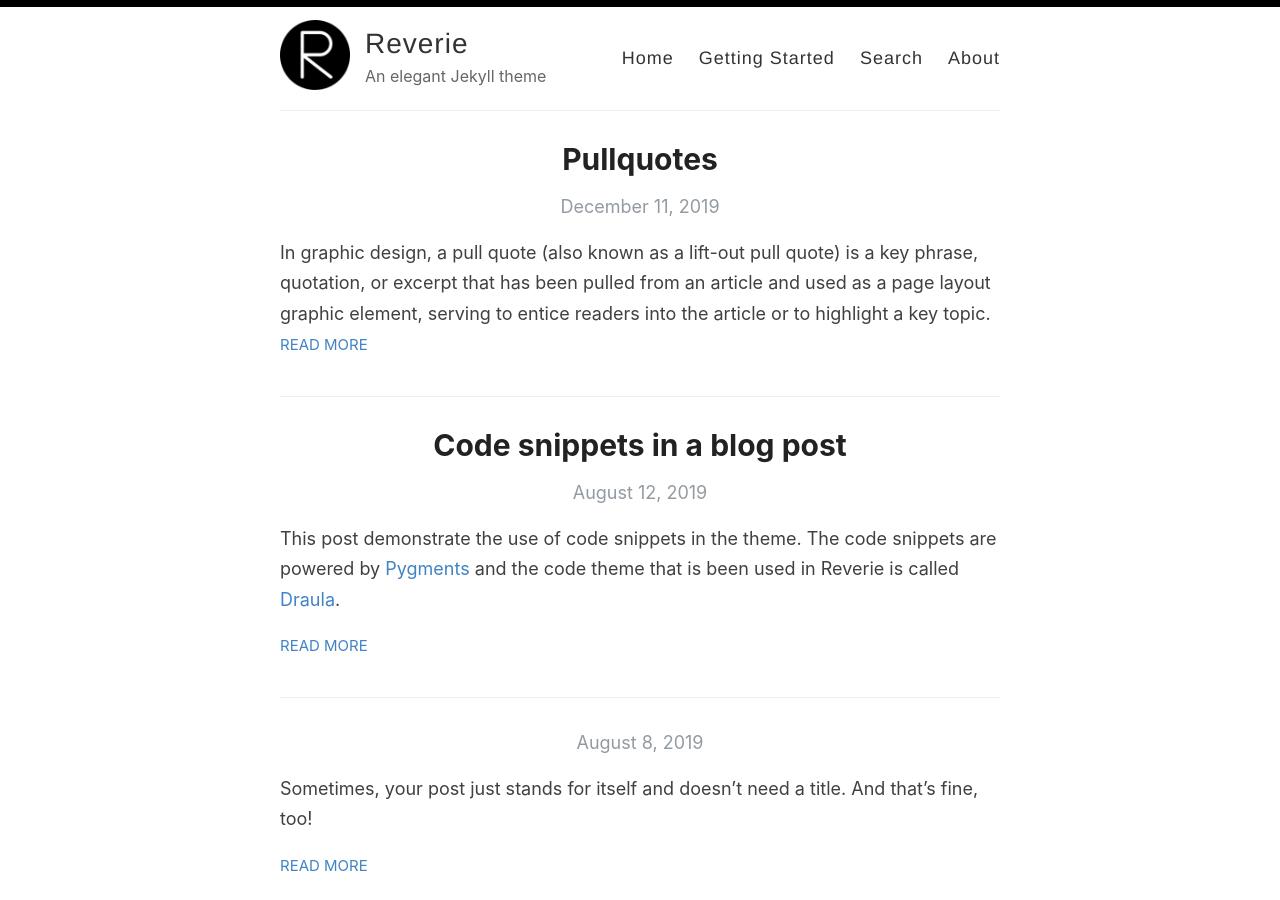
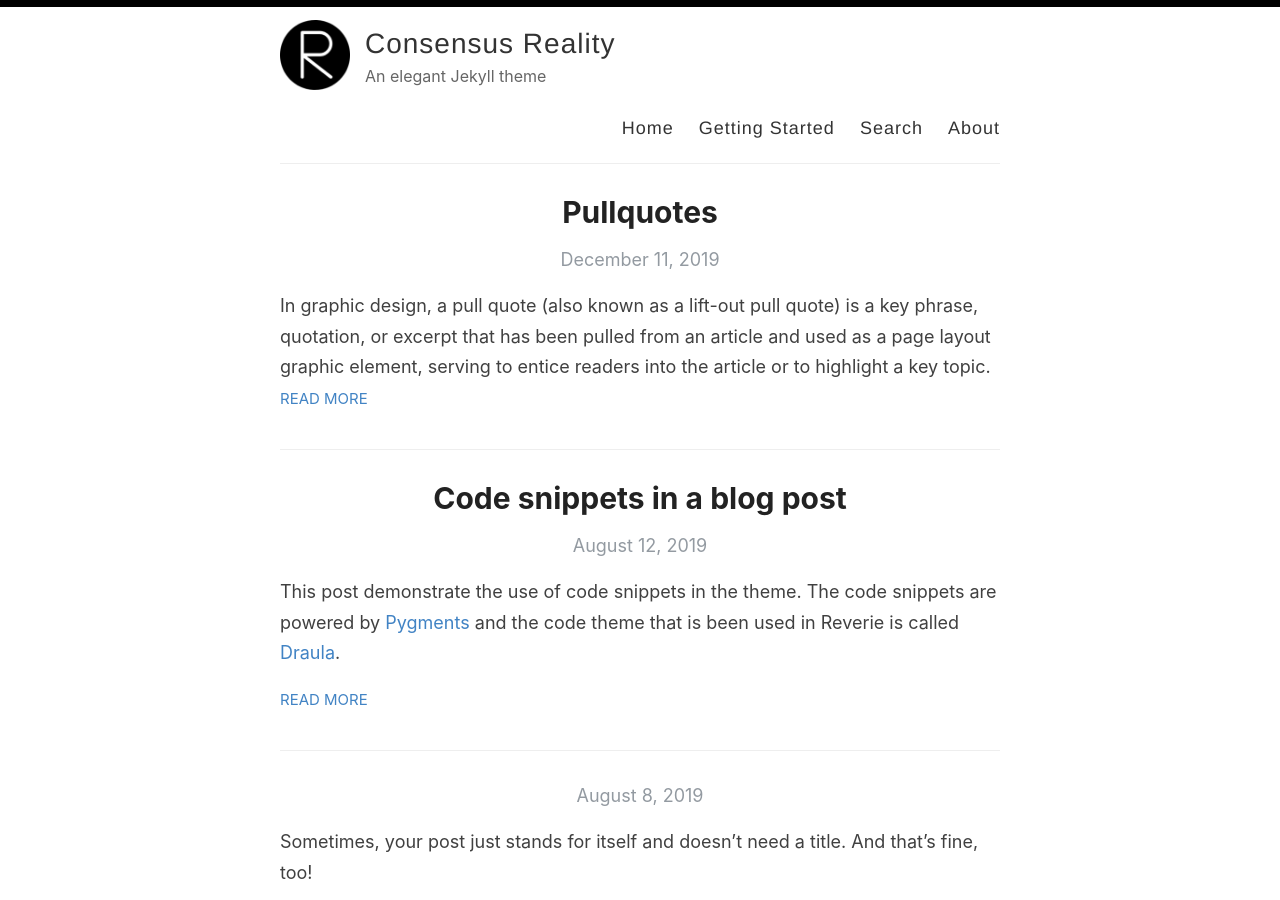
Before and after one commit to derek-rc/reverie-blog, a Jekyll site: the page built from index.html, in a window 1280 px wide and 900 px high. Built offline with Jekyll 4.4.1, drawn with Linux system fonts in a browser that asks for light colours; the list of posts is cut into pages by our own code.

Commit message:
Update _config.yml

```diff
--- a/_config.yml
+++ b/_config.yml
@@ -3,10 +3,10 @@
 #
 
 # Name of your site (displayed in the header)
-name: Reverie
+name: Consensus Reality
 
 # Name of the author
-author: Amit Merchant
+author: Derek RC
 
 # Short bio or description (displayed in the header)
 description: An elegant Jekyll theme
```
